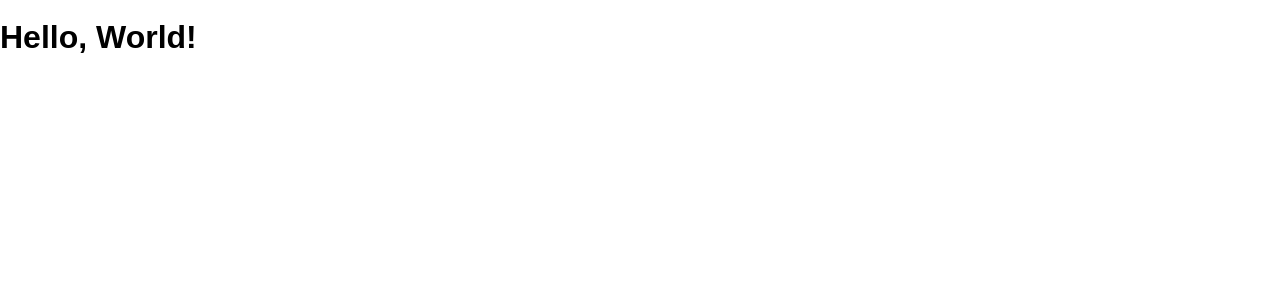
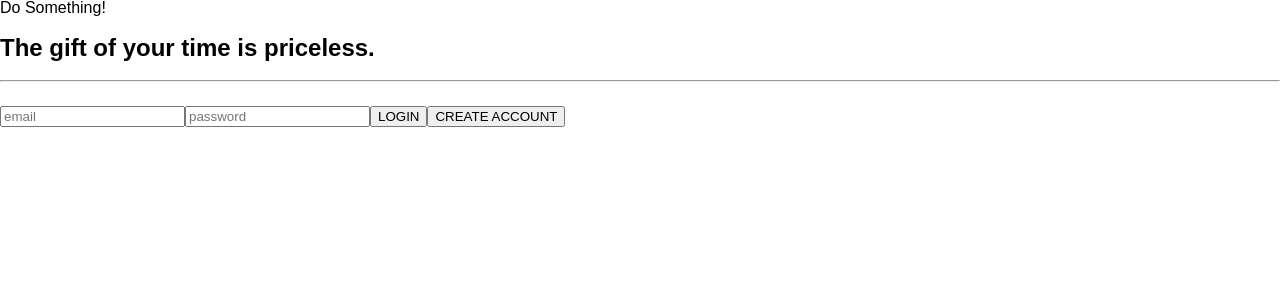
Before and after one commit to hjohnson120/Capstone, a React (Create React App) app: page / in a window 1280 px wide. Shown: the top 300 px of the page. Built offline with nearby package versions, Linux system fonts and the light colour scheme.

Commit message:
Creat Login Page Structure

```diff
--- a/package.json
+++ b/package.json
@@ -21,9 +21,11 @@
     "stylelint-config-standard": "^18.3.0"
   },
   "dependencies": {
+    "axios": "^0.19.0",
     "json": "^9.0.6",
     "react": "^16.8.6",
     "react-dom": "^16.8.6",
+    "react-router-dom": "^5.0.1",
     "react-scripts": "^3.0.1"
   }
 }
--- a/src/App.js
+++ b/src/App.js
@@ -1,9 +1,16 @@
 import React, { Component } from 'react'
-import HelloWorld from './components/HelloWorld'
+import CreateLogin from './Pages/CreateLogin'
+import { BrowserRouter as Router, Route, Switch } from 'react-router-dom'
 
 class App extends Component {
   render() {
-    return <HelloWorld />
+    return (
+      <Router>
+        <Switch>
+          <Route path="/" exact component={CreateLogin} />
+        </Switch>
+      </Router>
+    )
   }
 }
 
--- /dev/null
+++ b/src/Pages/CreateLogin.js
@@ -0,0 +1,25 @@
+import React, { useState } from 'react'
+import axios from 'axios'
+
+export default function CreateLogin() {
+  const [login, getLogin] = useState('')
+
+  return (
+    <>
+      <section>
+        <header>Do Something!</header>
+        <h2>The gift of your time is priceless.</h2>
+        <hr />
+      </section>
+      <section>
+        <img />
+        <section>
+          <input placeholder="email" />
+          <input placeholder="password" />
+          <button>LOGIN</button>
+          <button>CREATE ACCOUNT</button>
+        </section>
+      </section>
+    </>
+  )
+}
```
Also changed, not shown: src/Pages/CreateAccount.js (added), src/Pages/Home.js (added), src/Pages/Results.js (added), 1 other file (tests, documents, lock files or other folders).
